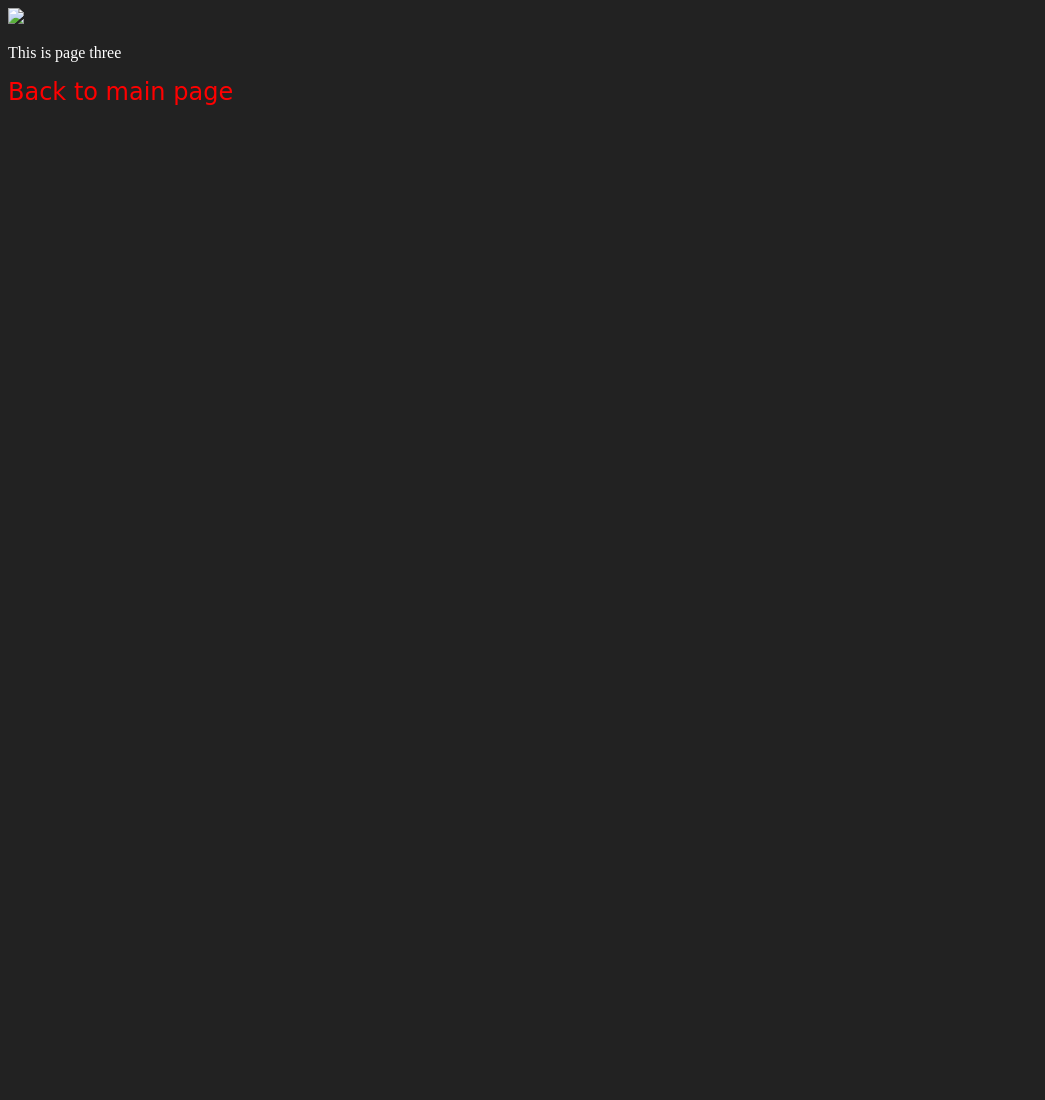
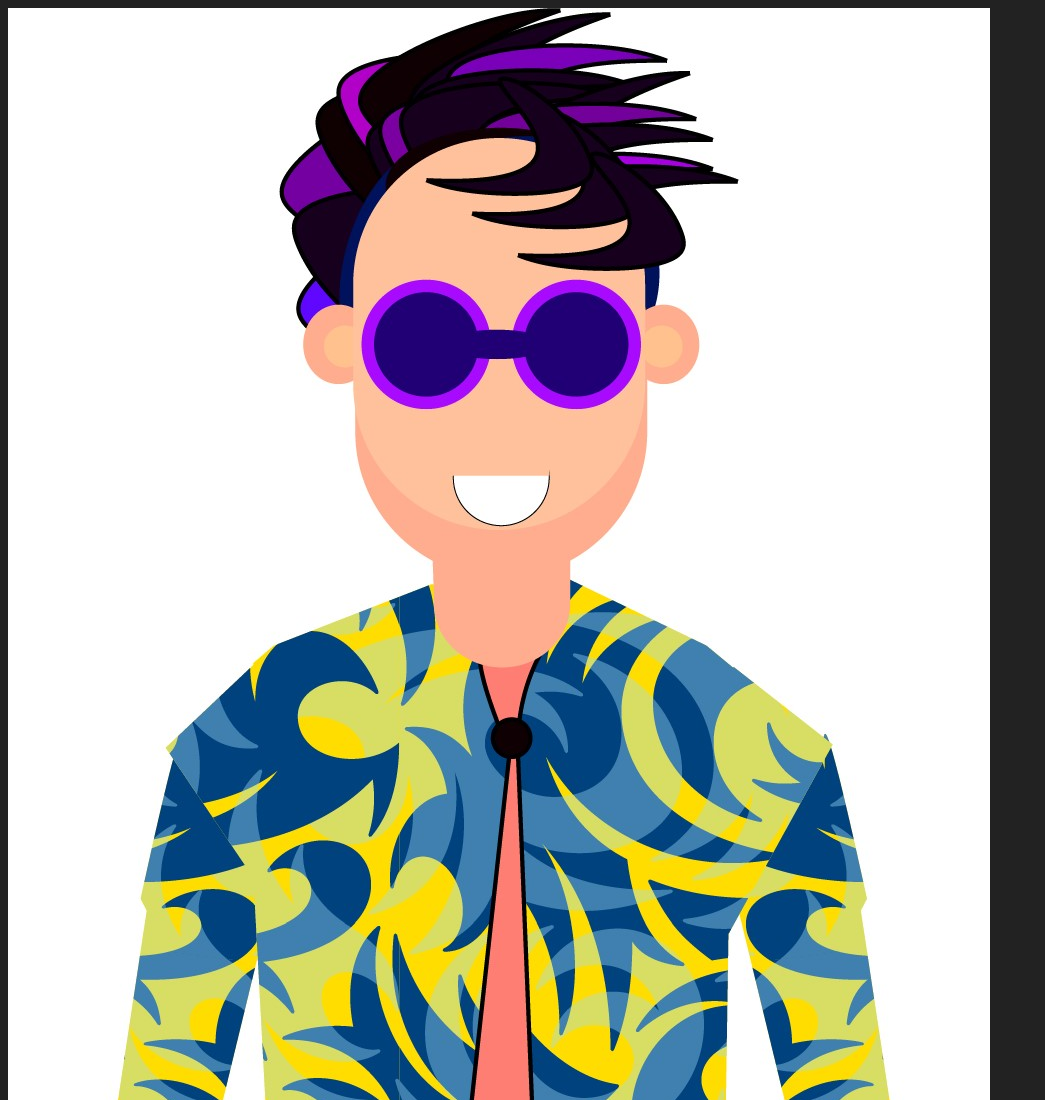
Before and after one commit to saimaar/lameedr.github.io, a plain HTML site: page Page3.html in a window 1280 px wide. Shown: the top 1100 px of the page, without its empty margins (0-1045 px from the left). Before the commit the page ends 800 px from the top, so only its background shows below. Drawn offline with Linux system fonts and the light colour scheme.

Commit message:
Update Page3.html

```diff
--- a/Page3.html
+++ b/Page3.html
@@ -7,7 +7,7 @@
   </head>
 
   <body>
-    <img src="lamzzy.jpg">
+    <img src="Lameed.jpg">
     <p>This is page three</p>
     <a href="index.html">Back to main page</a>
   </body>
```
